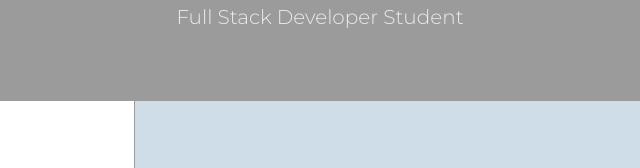
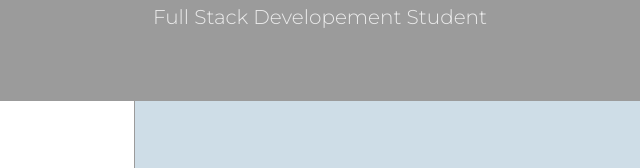
Before and after one commit to tiffcrockett/02-Responsive-Portfolio, a plain HTML site: page index.html in a window 1280 px wide. Shown: the part 303-471 px from the top of the page, 320-960 px from the left. Drawn offline with nearby package versions, Linux system fonts and the light colour scheme.

Commit message:
Update index.html

```diff
--- a/index.html
+++ b/index.html
@@ -28,7 +28,7 @@
         <img src="./assets/images/tc-rnd-img.jpg" class="rounded-circle"
             alt="thumbnail Tiffany Crockett"/>
           <h3>Tiffany Crockett</h3>
-          <h5>Full Stack Developer Student</h5>
+          <h5>Full Stack Developement Student</h5>
       </header>
         <main class="row no-gutters">
           <div class="col-sm-4 logo-area text-center">
```
